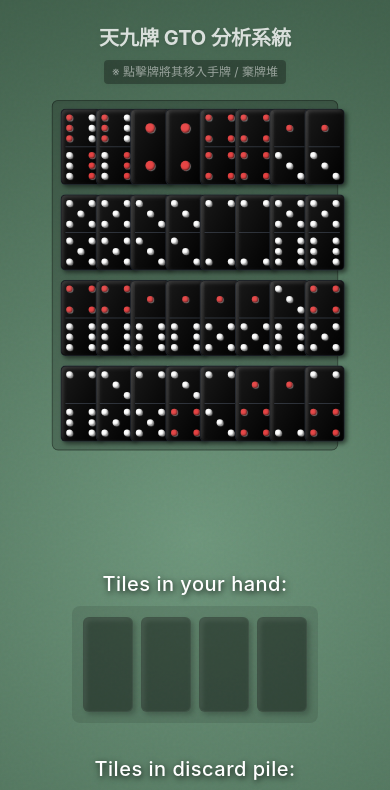
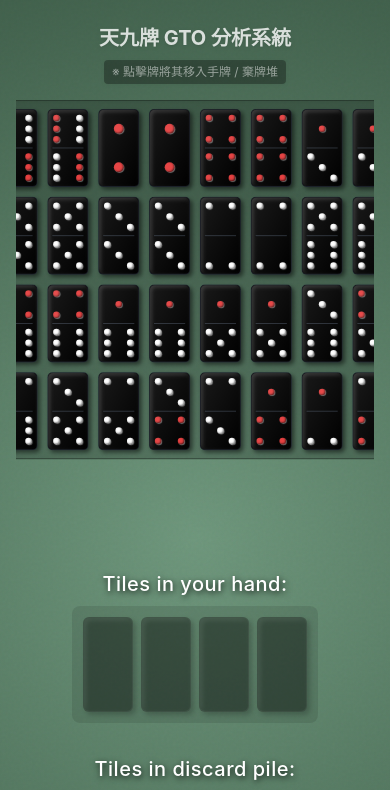
Before and after one commit to pan77775/pai_gow, a React (Vite) app: page / in a window 390 px wide. Shown: the top 790 px of the page. Built offline with nearby package versions, Linux system fonts and the light colour scheme.

Commit message:
style(ui): lock mobile 4x8 grid to minimum full width and adjust scale to fix tile squishing/overlapping

```diff
--- a/src/App.jsx
+++ b/src/App.jsx
@@ -59,8 +59,8 @@ function App() {
       </h1>
 
       <div className="mb-4 sm:mb-8 md:mb-10 w-full flex justify-center overflow-x-auto pb-4">
-        {/* 手機版 (小於 md): 8 欄自動折 4 列，加大 gap 分散牌距，並使用 scale 將整體等比微調以填滿大部分手機畫面 */}
-        <div className="grid grid-cols-8 md:grid-cols-[repeat(16,minmax(0,1fr))] gap-2 sm:gap-3 md:gap-[2px] max-w-fit bg-black/20 p-2 sm:p-3 md:p-2 rounded-lg border border-black/40 shadow-inner mx-auto transform scale-[0.8] sm:scale-[0.9] md:scale-100 origin-top">
+        {/* 手機版 (小於 md): 8 欄自動折 4 列，加大 gap 分散牌距，並使用 min-w-max 避免被擠壓，最後以 scale 縮小 */}
+        <div className="grid grid-cols-8 md:grid-cols-[repeat(16,minmax(0,1fr))] gap-2 sm:gap-3 md:gap-[2px] min-w-max max-w-fit bg-black/20 p-2 sm:p-3 md:p-2 rounded-lg border border-black/40 shadow-inner mx-auto transform scale-[0.82] sm:scale-[0.9] md:scale-100 origin-top">
           {TILES.map((tile) => {
             const isUsed = playerHand.some(p => p.id === tile.id) || discardPile.some(d => d.id === tile.id);
             return (
```
